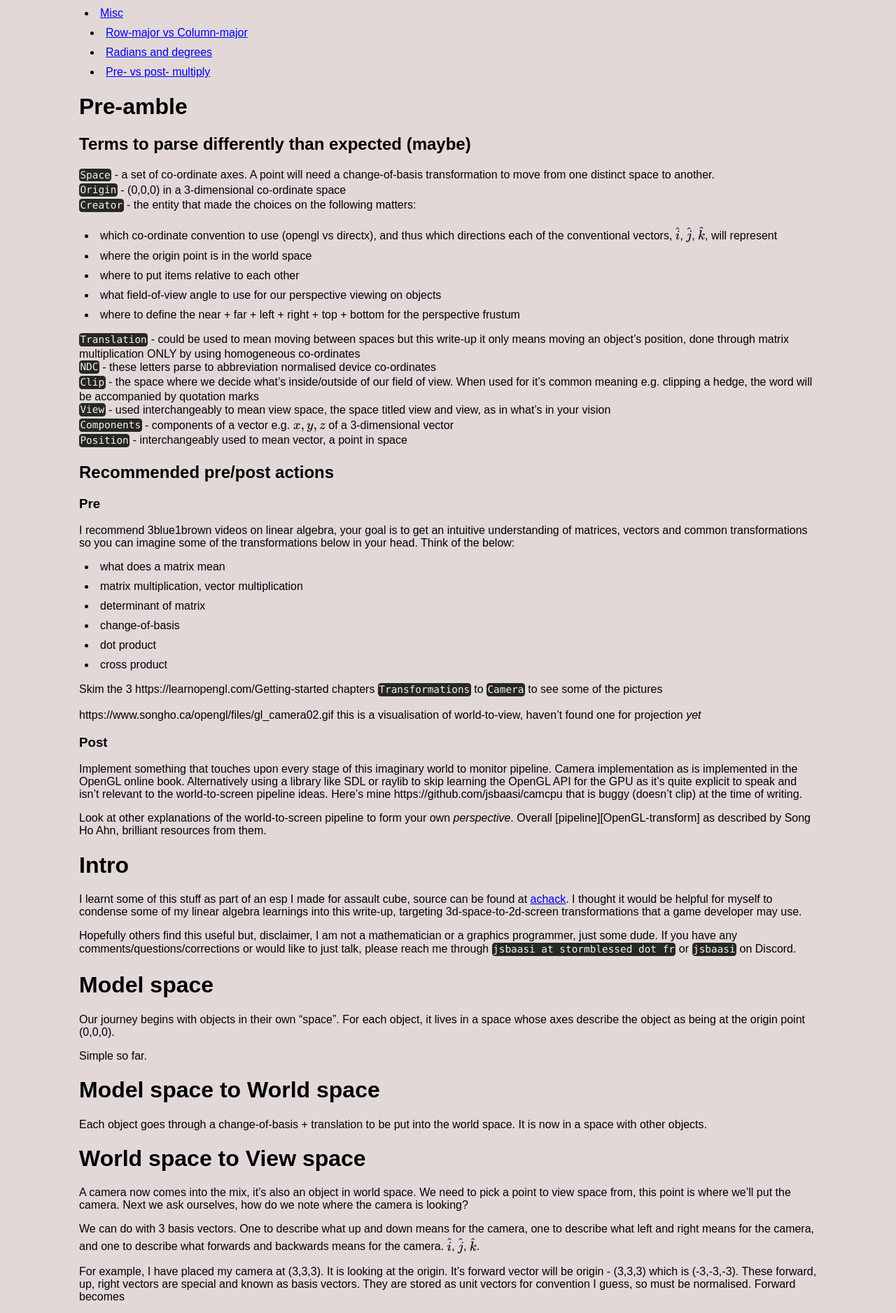
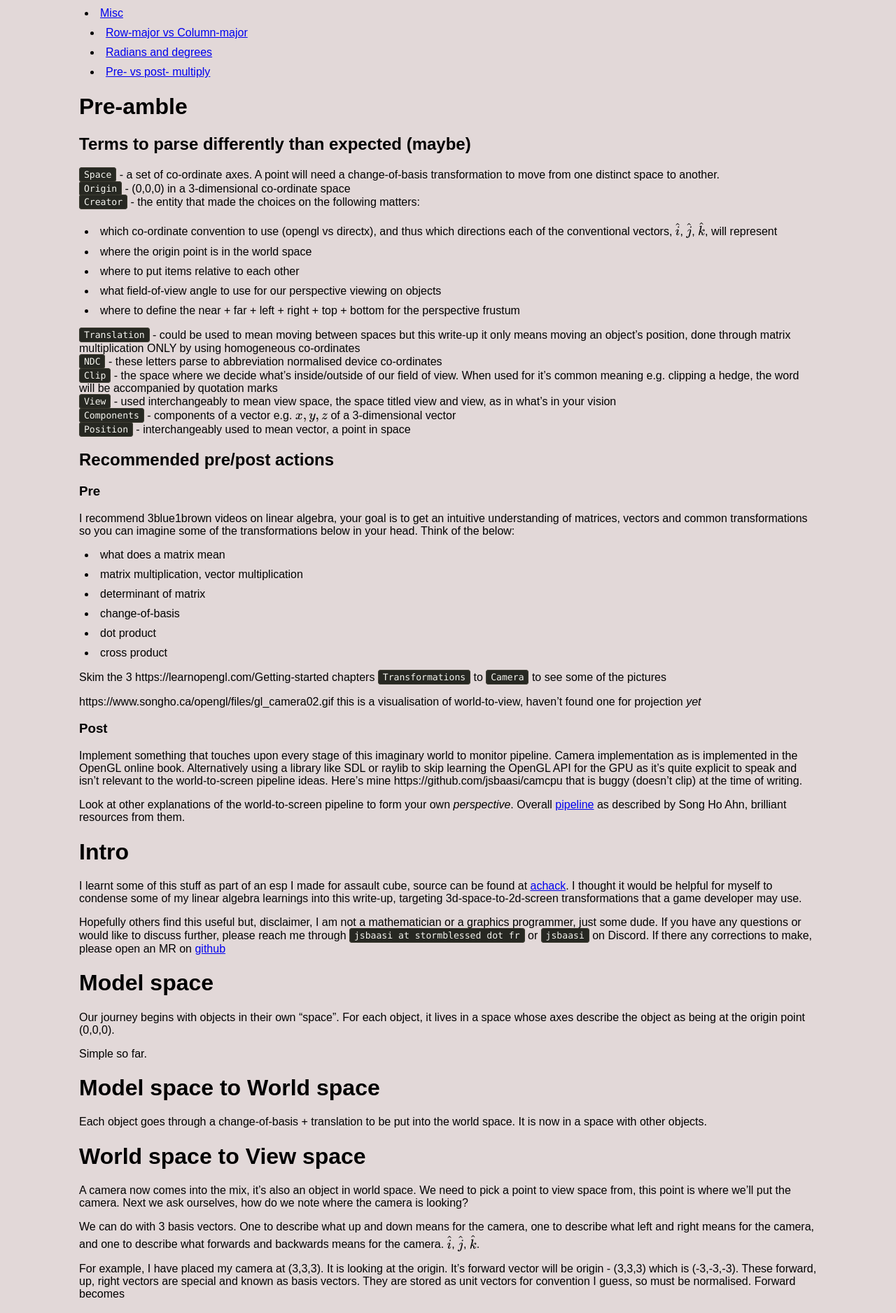
Before and after one commit to jsbaasi/jsbaasi.github.io, a Jekyll site: the page built from _posts/2026-03-29-world-to-screen.md, in a window 1280 px wide. Shown: the part 901-2777 px from the top of the page at 70% size. Built offline with Jekyll 4.4.1, drawn with Linux system fonts in a browser that asks for light colours.

Commit message:
vault backup: 2026-04-28 15:00:54

```diff
--- a/_layouts/post.html
+++ b/_layouts/post.html
@@ -41,8 +41,15 @@
   .post-content pre {
     overflow-x: auto;
   }
-  .post-content code {
-    font-size: 0.9rem;
+  .post-content :not(pre) > code {
+    background: #272822;
+    color: #f8f8f2;
+    font-size: 0.82em;
+    padding: 0.15em 0.45em;
+    border-radius: 4px;
+    border: 1px solid #3e3d32;
+    vertical-align: 0.06em;
+    font-family: 'Consolas', 'Monaco', 'Courier New', monospace;
   }
 </style>
 
--- a/_posts/.obsidian/workspace.json
+++ b/_posts/.obsidian/workspace.json
@@ -180,7 +180,7 @@
       }
     ],
     "direction": "horizontal",
-    "width": 200
+    "width": 202.5
   },
   "left-ribbon": {
     "hiddenItems": {
@@ -198,6 +198,7 @@
   },
   "active": "da38985f182ee4e7",
   "lastOpenFiles": [
+    "OpenGL-transform.md",
     "2026-03-29-world-to-screen.md",
     "2026-03-31-pubg-axioms.md",
     "row-major-vs-column-major.md",
--- a/_posts/2026-03-29-world-to-screen.md
+++ b/_posts/2026-03-29-world-to-screen.md
@@ -65,11 +65,11 @@
 ### Post
 Implement something that touches upon every stage of this imaginary world to monitor pipeline. Camera implementation as is implemented in the OpenGL online book. Alternatively using a library like SDL or raylib to skip learning the OpenGL API for the GPU as it's quite explicit to speak and isn't relevant to the world-to-screen pipeline ideas. Here's mine https://github.com/jsbaasi/camcpu that is buggy (doesn't clip) at the time of writing.
 
-Look at other explanations of the world-to-screen pipeline to form your own _perspective_. Overall [pipeline][OpenGL-transform] as described by Song Ho Ahn, brilliant resources from them.
+Look at other explanations of the world-to-screen pipeline to form your own _perspective_. Overall [pipeline](OpenGL-transform) as described by Song Ho Ahn, brilliant resources from them.
 # Intro
 I learnt some of this stuff as part of an esp I made for assault cube, source can be found at [achack](https://github.com/jsbaasi/achack). I thought it would be helpful for myself to condense some of my linear algebra learnings into this write-up, targeting 3d-space-to-2d-screen transformations that a game developer may use.
 
-Hopefully others find this useful but, disclaimer, I am not a mathematician or a graphics programmer, just some dude. If you have any comments/questions/corrections or would like to just talk, please reach me through `jsbaasi at stormblessed dot fr` or `jsbaasi` on Discord.
+Hopefully others find this useful but, disclaimer, I am not a mathematician or a graphics programmer, just some dude. If you have any questions or would like to discuss further, please reach me through `jsbaasi at stormblessed dot fr` or `jsbaasi` on Discord. If there any corrections to make, please open an MR on [github](https://github.com/jsbaasi/jsbaasi.github.io)
 # Model space
 Our journey begins with objects in their own "space". For each object, it lives in a space whose axes describe the object as being at the origin point (0,0,0).
 
```
